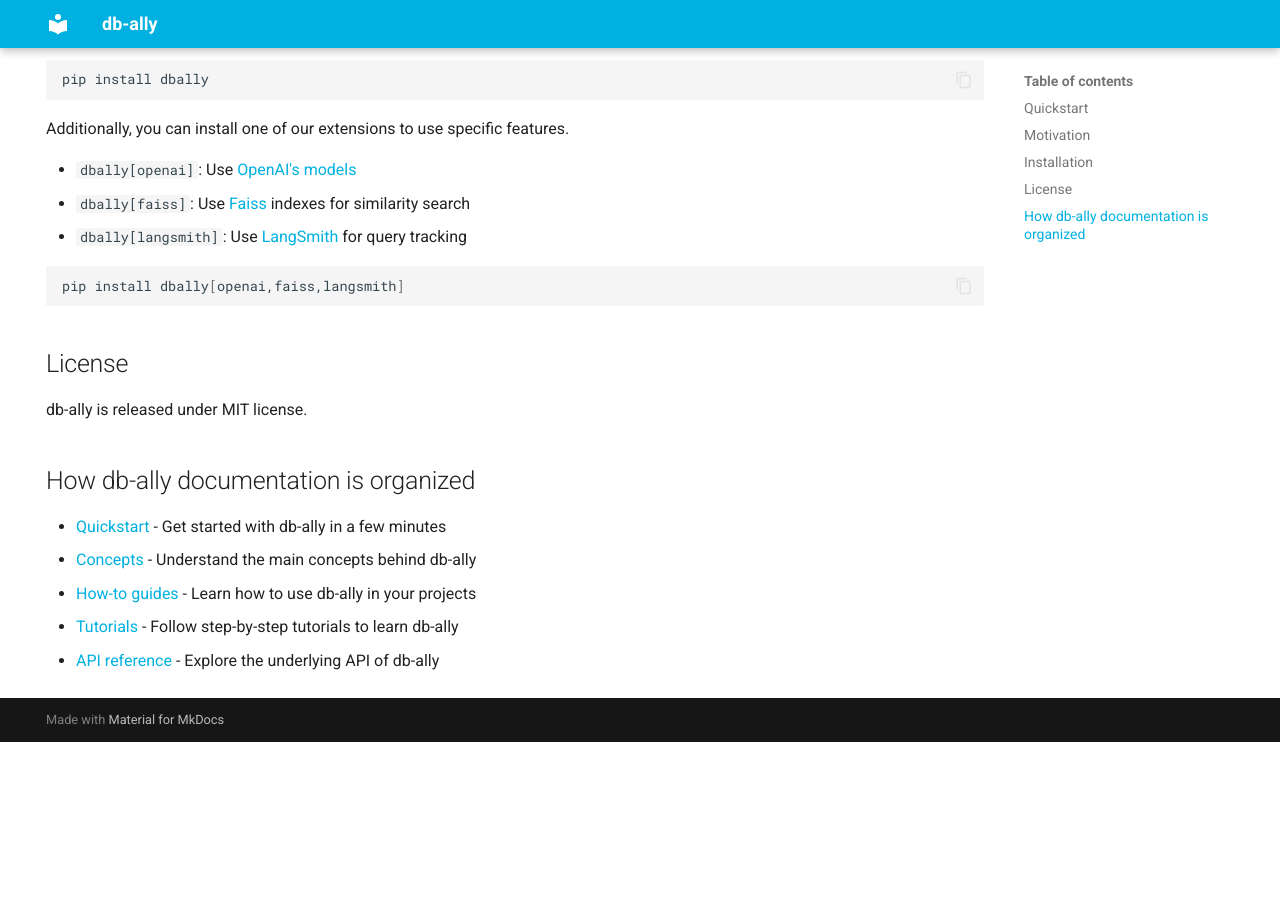
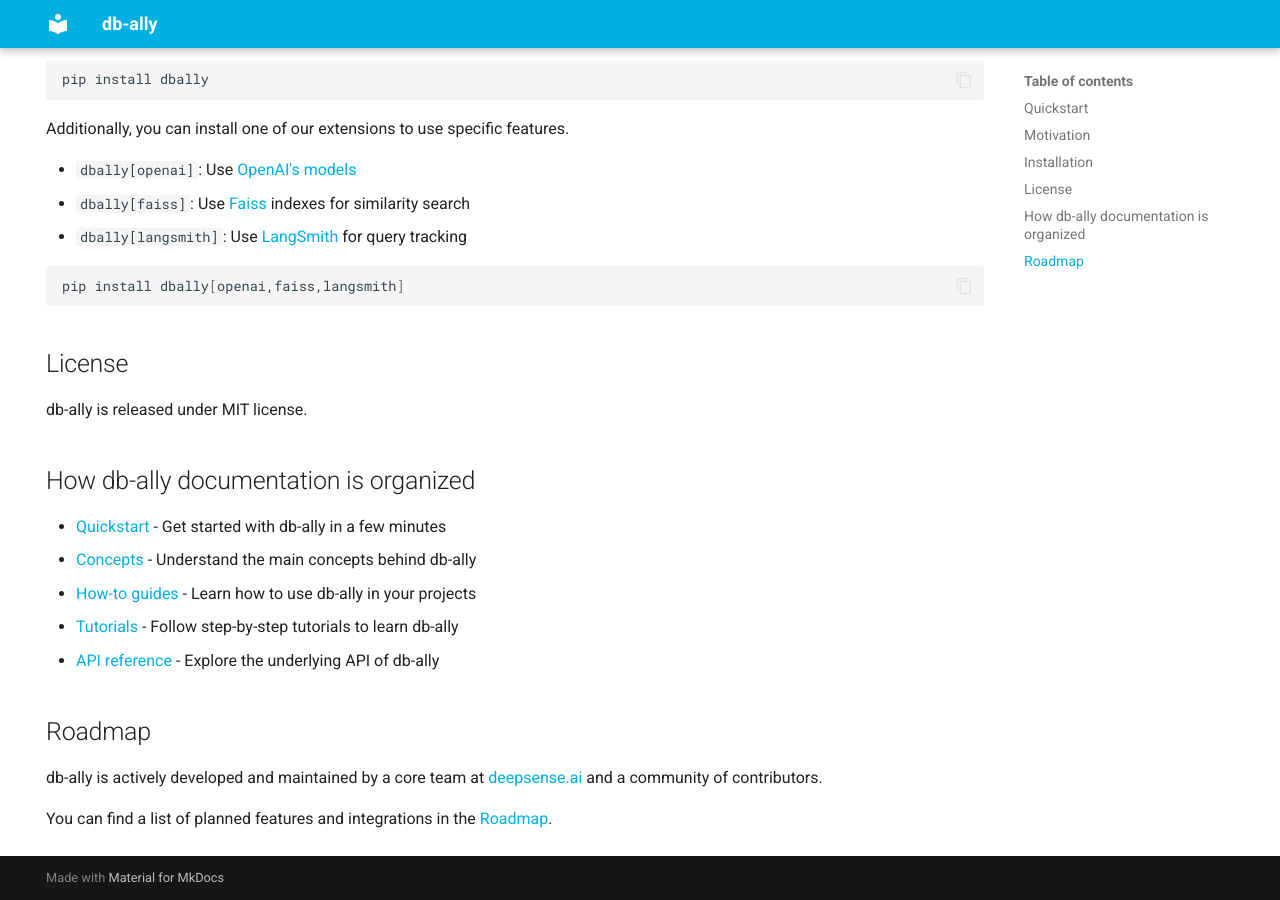
Before and after one commit to deepsense-ai/db-ally, an MkDocs documentation site: the page built from docs/index.md, in a window 1280 px wide and 900 px high, scrolled down 2185 px. Built offline with MkDocs 1.6.1 and Material for MkDocs 9.7.7, drawn with Linux system fonts in a browser that asks for light colours; before the commit the page ends 2927 px from its top, so only the background shows below that.

Commit message:
Add roadmap

```diff
--- a/README.md
+++ b/README.md
@@ -99,3 +99,9 @@ db-ally is released under MIT license.
 - [How-to guides](https://db-ally.deepsense.ai/how-to/log_runs_to_langsmith) - Learn how to use db-ally in your projects
 - [Tutorials](https://db-ally.deepsense.ai/tutorials/tutorial_1) - Follow step-by-step tutorials to learn db-ally
 - [API reference](https://db-ally.deepsense.ai/api-reference) - Explore the underlying API of db-ally
+
+## Roadmap
+
+db-ally is actively developed and maintained by a core team at [deepsense.ai](deepsense.ai) and a community of contributors.
+
+You can find a list of planned features and integrations in the [Roadmap](https://db-ally.deepsense.ai/about/roadmap).
--- a/mkdocs.yml
+++ b/mkdocs.yml
@@ -21,6 +21,8 @@ nav:
   - API Reference:
       - reference/collection.md
       - reference/event_handler.md
+  - About:
+      - about/roadmap.md
 theme:
   name: material
   features:
```
Also changed, not shown: docs/about/roadmap.md (added, +52 -0 lines).
